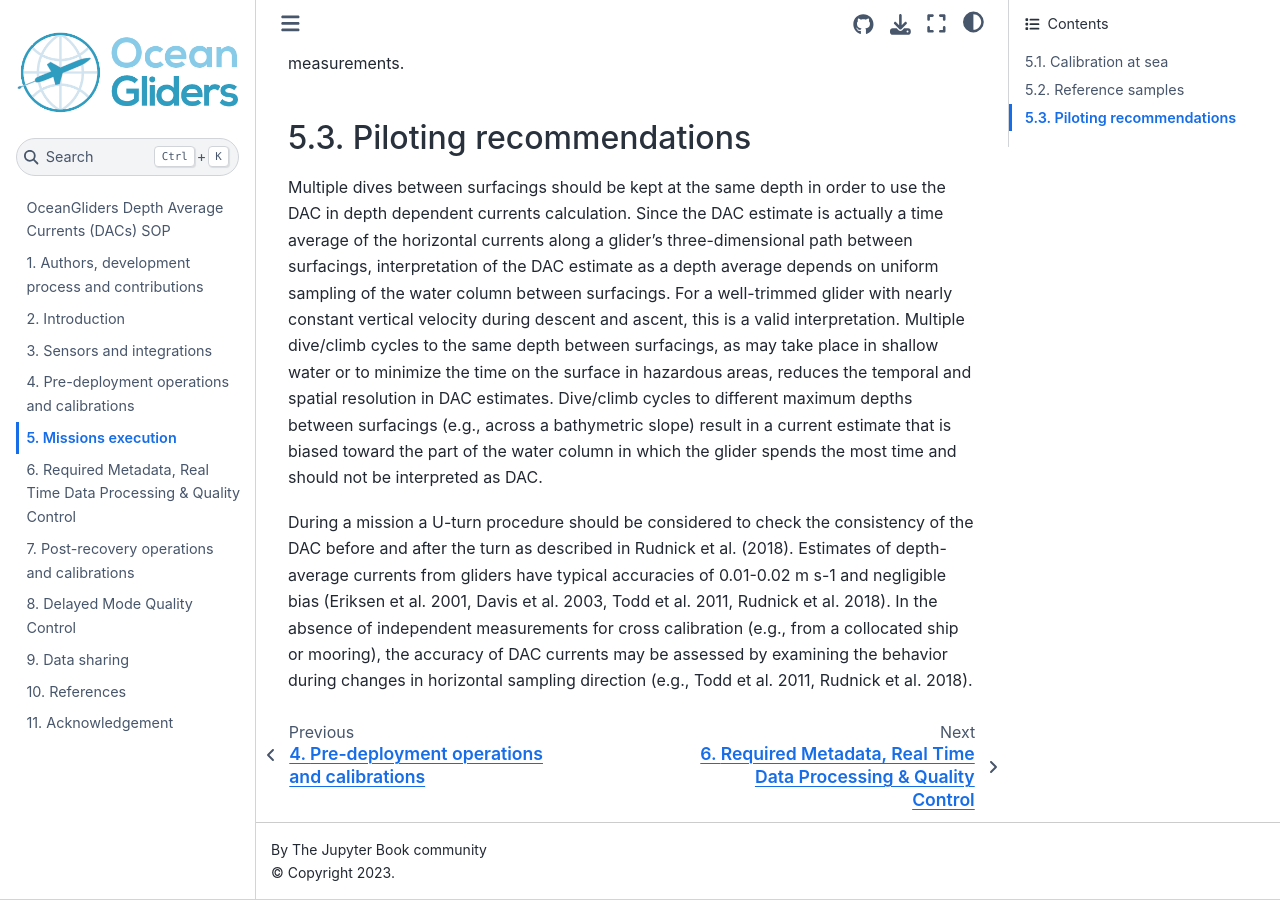
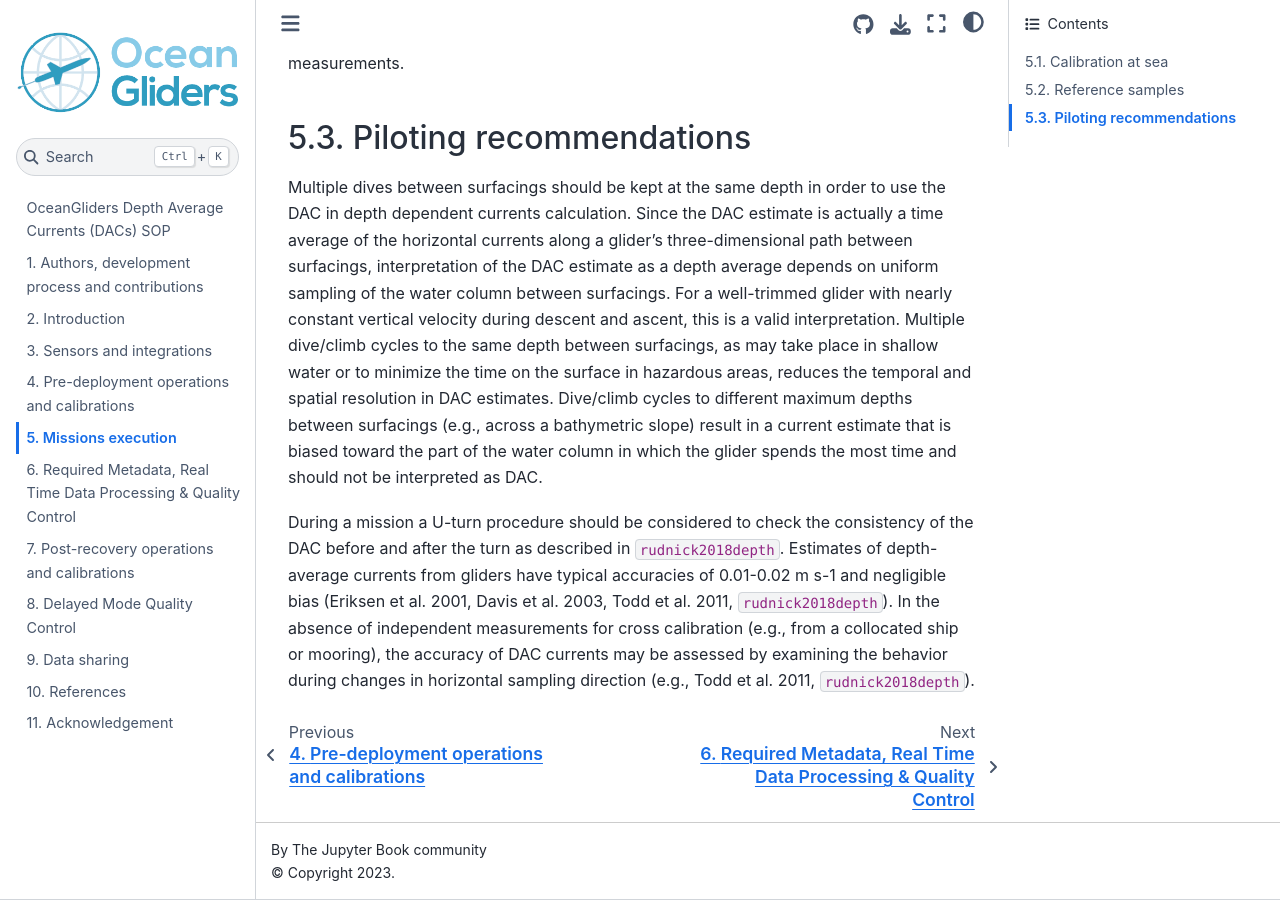
Before and after one commit to OceanGlidersCommunity/DepthAverageCurrents_SOP, a Jupyter Book: the page built from sections/DACs_mission_execution.md, in a window 1280 px wide and 900 px high, scrolled down 1461 px. Built offline with Jupyter Book 1.0.4 settings and Sphinx 7.4.7 and the Sphinx Book theme 1.1.4, drawn with Linux system fonts in a browser that asks for light colours; cross-references to code outside the pages are shown as plain code.

Commit message:
docs: add citation {cite:p}`rudnick2018depth` (#117)

```diff
--- a/sections/DACs_mission_execution.md
+++ b/sections/DACs_mission_execution.md
@@ -37,6 +37,6 @@ For a well-trimmed glider with nearly constant vertical velocity during descent
 Multiple dive/climb cycles to the same depth between surfacings, as may take place in shallow water or to minimize the time on the surface in hazardous areas, reduces the temporal and spatial resolution in DAC estimates.
 Dive/climb cycles to different maximum depths between surfacings (e.g., across a bathymetric slope) result in a current estimate that is biased toward the part of the water column in which the glider spends the most time and should not be interpreted as DAC.
 
-During a mission a U-turn procedure should be considered to check the consistency of the DAC before and after the turn as described in Rudnick et al. (2018).
-Estimates of depth-average currents from gliders have typical accuracies of 0.01-0.02 m s-1 and negligible bias (Eriksen et al. 2001, Davis et al. 2003, Todd et al. 2011, Rudnick et al. 2018).
-In the absence of independent measurements for cross calibration (e.g., from a collocated ship or mooring), the accuracy of DAC currents may be assessed by examining the behavior during changes in horizontal sampling direction (e.g., Todd et al. 2011, Rudnick et al. 2018).
+During a mission a U-turn procedure should be considered to check the consistency of the DAC before and after the turn as described in {cite:t}`rudnick2018depth`.
+Estimates of depth-average currents from gliders have typical accuracies of 0.01-0.02 m s-1 and negligible bias (Eriksen et al. 2001, Davis et al. 2003, Todd et al. 2011, {cite:p}`rudnick2018depth`).
+In the absence of independent measurements for cross calibration (e.g., from a collocated ship or mooring), the accuracy of DAC currents may be assessed by examining the behavior during changes in horizontal sampling direction (e.g., Todd et al. 2011, {cite:p}`rudnick2018depth`).
```
